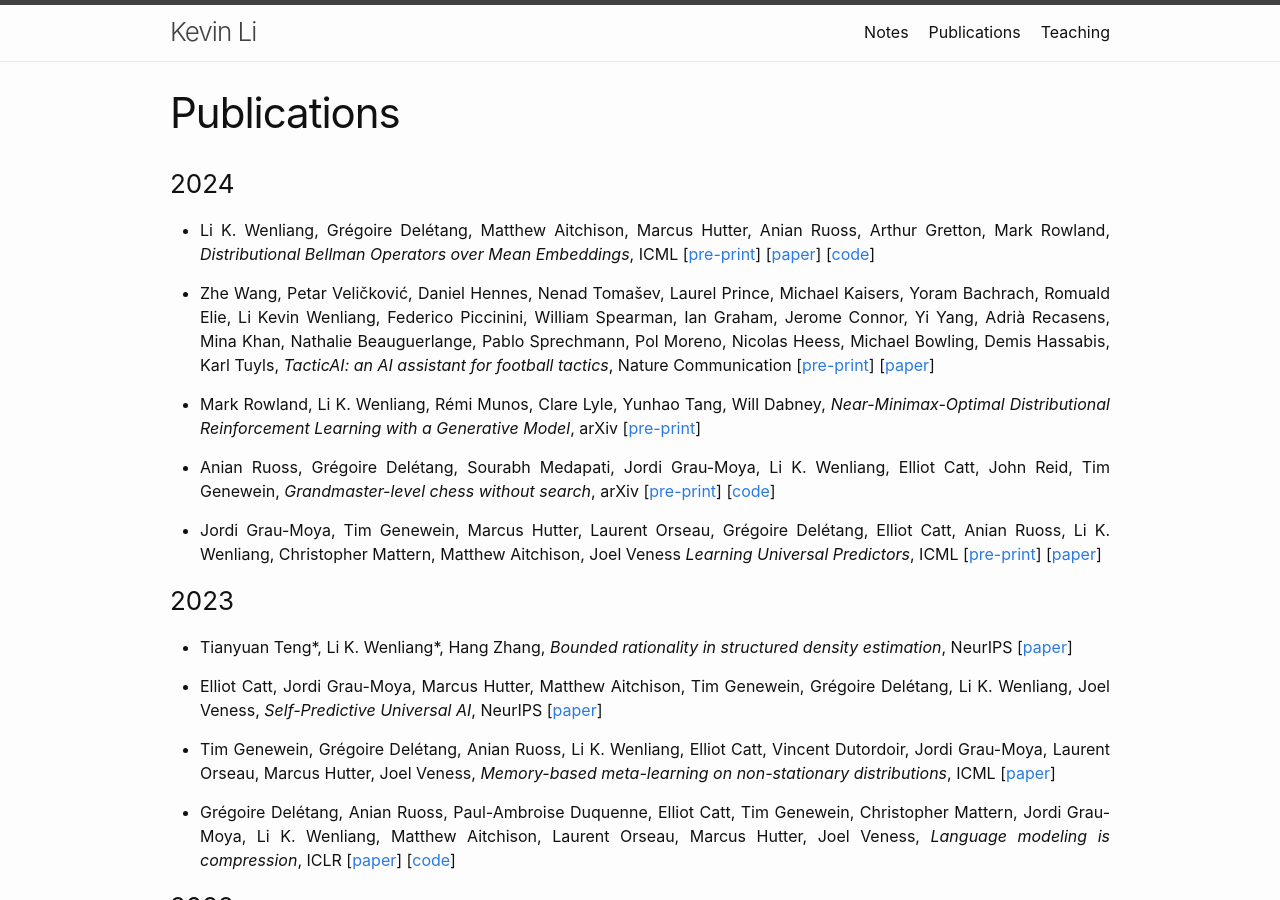
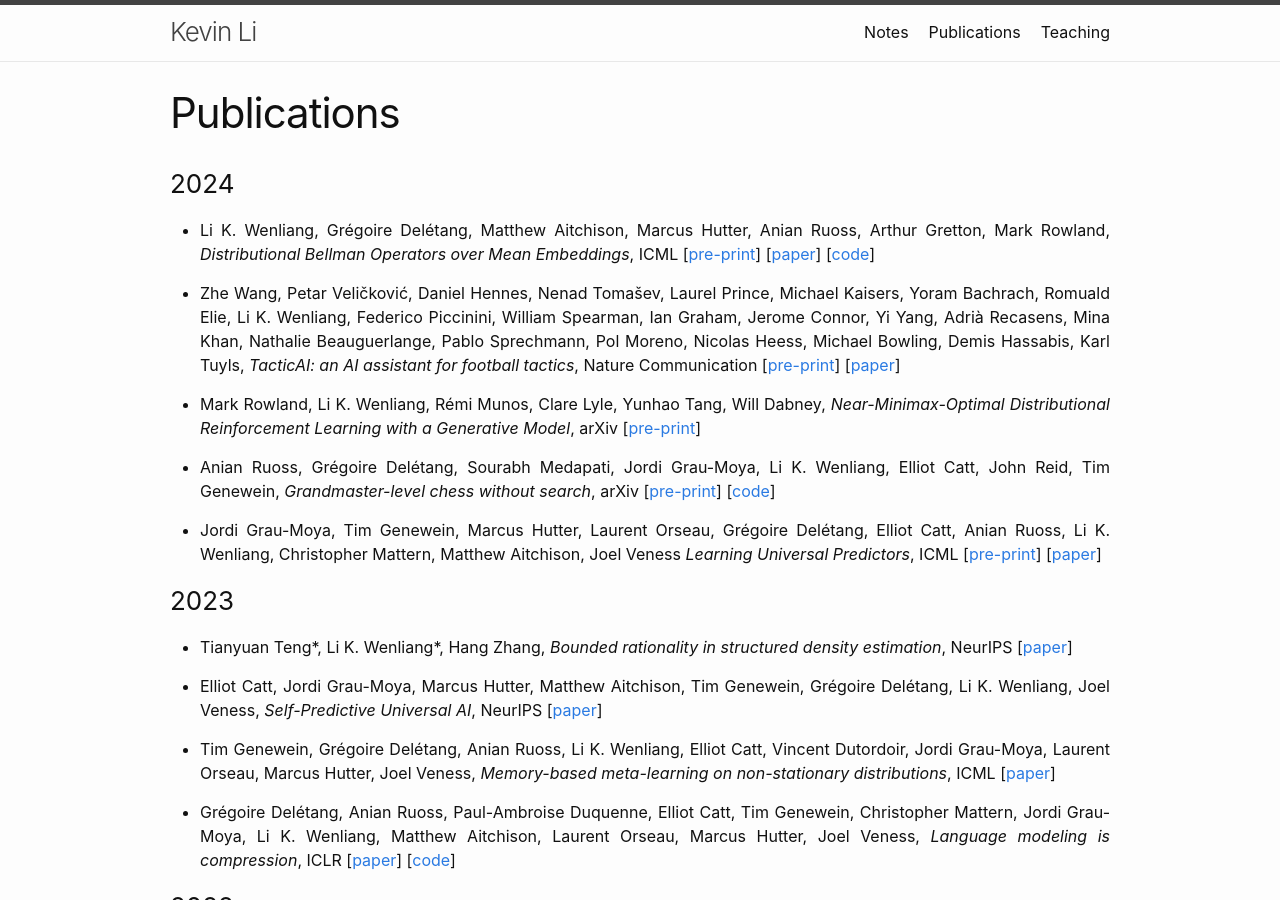
Before and after one commit to kevin-w-li/kevin-w-li.github.io, a Jekyll site: the page built from _pages/publication.md, in a window 1280 px wide and 900 px high. Built offline with Jekyll 4.4.1, drawn with Linux system fonts in a browser that asks for light colours.

Commit message:
Update publication.md

```diff
--- a/_pages/publication.md
+++ b/_pages/publication.md
@@ -9,7 +9,7 @@ title: Publications
 *Distributional Bellman Operators over Mean Embeddings*, ICML
 [[pre-print](https://arxiv.org/abs/2312.07358)] [[paper](https://openreview.net/forum?id=j2pLfsBm4J)] [[code](https://github.com/google-deepmind/sketch_dqn)]
 
-* Zhe Wang, Petar Veličković, Daniel Hennes, Nenad Tomašev, Laurel Prince, Michael Kaisers, Yoram Bachrach, Romuald Elie, Li Kevin Wenliang, Federico Piccinini, William Spearman, Ian Graham, Jerome Connor, Yi Yang, Adrià Recasens, Mina Khan, Nathalie Beauguerlange, Pablo Sprechmann, Pol Moreno, Nicolas Heess, Michael Bowling, Demis Hassabis, Karl Tuyls,
+* Zhe Wang, Petar Veličković, Daniel Hennes, Nenad Tomašev, Laurel Prince, Michael Kaisers, Yoram Bachrach, Romuald Elie, Li K. Wenliang, Federico Piccinini, William Spearman, Ian Graham, Jerome Connor, Yi Yang, Adrià Recasens, Mina Khan, Nathalie Beauguerlange, Pablo Sprechmann, Pol Moreno, Nicolas Heess, Michael Bowling, Demis Hassabis, Karl Tuyls,
 *TacticAI: an AI assistant for football tactics*, Nature Communication
 [[pre-print](https://arxiv.org/abs/2310.10553)] [[paper](https://www.nature.com/articles/s41467-024-45965-x)]
 
```
